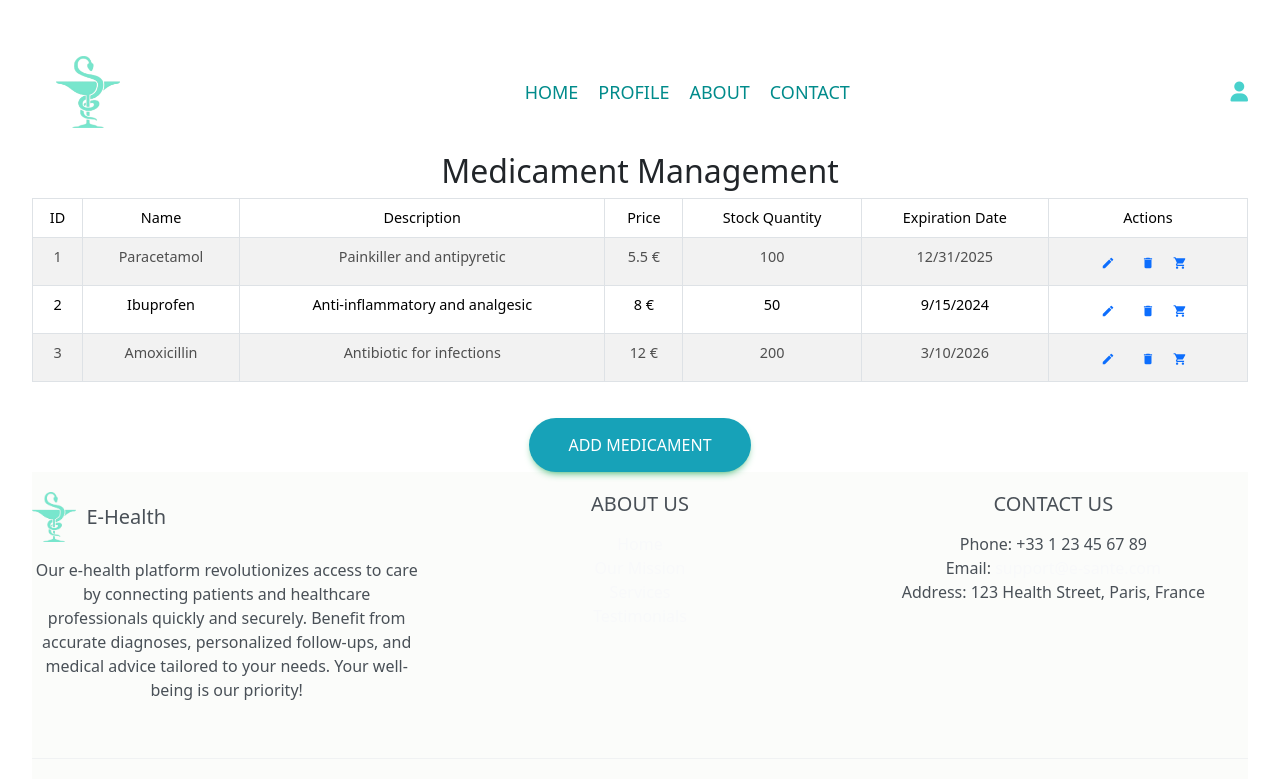
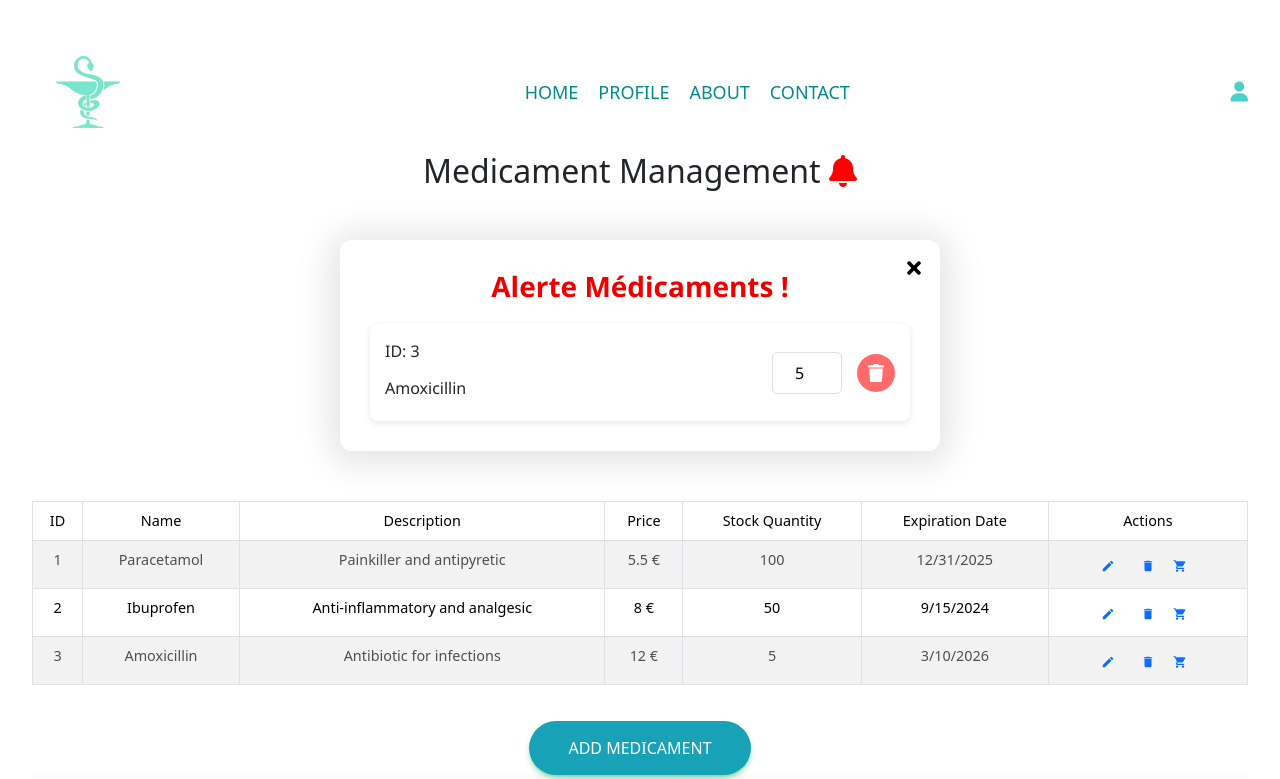
Before and after one commit to yasminelloumi/frontend-react, a React (Vite) app in the folder frontend-react/: page /MedicamentManagement in a window 1280 px wide. Shown: the top 779 px of the page. Built offline with nearby package versions, Linux system fonts and the light colour scheme.

Commit message:
notifications

```diff
--- a/frontend-react/src/App.jsx
+++ b/frontend-react/src/App.jsx
@@ -25,6 +25,7 @@ import MedicationProvider from "./components/Fournisseur/MedicationProvider";
 import { FaHome } from "react-icons/fa";
 import Home from "./components/Pages/Home";
 import ContactForm from "./components/Contact/Contact";
+import AlerteMedicaments from "./components/administrateur/AlerteMedicaments";
 
 
 const AppContent = () => {
@@ -55,6 +56,8 @@ const AppContent = () => {
           <Route path="/contact" element={<ContactForm />} />
           <Route path="/Login" element={<Login />} />
           <Route path="/Register" element={<Register />} />
+
+          <Route path="/AlerteMedicaments" element={<AlerteMedicaments />} />
           <Route path="*" element={<div>404 - Page Not Found</div>} /> {/* Fallback Route */}
         </Routes>
       </main>
--- /dev/null
+++ b/frontend-react/src/components/administrateur/Alerte.css
@@ -0,0 +1,150 @@
+/* Modal Container */
+.medication-modal {
+  font-family: 'Segoe UI', Tahoma, Geneva, Verdana, sans-serif;
+  background-color: #ffffff;
+  border-radius: 12px;
+  box-shadow: 0 3px 33px 11px rgba(0, 0, 0, 0.1);
+  width: 85%;
+  max-width: 600px;
+  margin: 50px auto;
+  padding: 30px;
+  text-align: center;
+  transition: all 0.3s ease;
+  position: relative;
+}
+
+.medication-modal h2 {
+  color: #ed0000;
+  font-size: 28px;
+  margin-bottom: 20px;
+  font-weight: 600;
+}
+
+.medication-list {
+  display: flex;
+  flex-direction: column;
+  gap: 15px;
+}
+
+.medication-item {
+  display: flex;
+  justify-content: space-between;
+  align-items: center;
+  padding: 15px;
+  border-radius: 8px;
+  box-shadow: 0 2px 6px rgba(0, 0, 0, 0.1);
+  transition: transform 0.3s ease;
+}
+
+.medication-item:hover {
+  transform: translateY(-5px);
+  box-shadow: 0 4px 10px rgba(0, 0, 0, 0.15);
+}
+
+.medication-info {
+  text-align: left;
+  flex: 1;
+}
+
+.medication-id {
+  font-size: 14px;
+  color: #9e9e9e;
+}
+
+.medication-actions {
+  display: flex;
+  align-items: center;
+  gap: 15px;
+}
+
+.medication-actions .quantity-input {
+  width: 70px;
+  padding: 8px;
+  font-size: 16px;
+  border-radius: 5px;
+  border: 1px solid #e0e0e0;
+  text-align: center;
+  background-color: #fff;
+  transition: border-color 0.3s ease;
+}
+
+.medication-actions .quantity-input:focus {
+  border-color: #4d9e72;
+  outline: none;
+}
+
+.delete-button {
+  background-color: #ff6b6b;
+  border: none;
+  color: white;
+  padding: 10px;
+  border-radius: 50%;
+  cursor: pointer;
+  transition: background-color 0.3s ease;
+  display: flex;
+  justify-content: center;
+  align-items: center;
+}
+
+.delete-button:hover {
+  background-color: #ff4d4d;
+}
+
+.delete-button:active {
+  transform: scale(0.95);
+}
+
+.delete-button svg {
+  font-size: 18px;
+}
+
+.close-button {
+  position: absolute;
+  top: 10px;
+  right: 10px;
+  background: transparent;
+  border: none;
+  font-size: 20px;
+  color: #000000;
+  cursor: pointer;
+  transition: color 0.3s ease;
+}
+
+.close-button:hover {
+  color: #ff4d4d;
+}
+
+.action-buttons {
+  margin-top: 20px;
+}
+
+.send-button {
+  background-color: #4d9e72;
+  color: white;
+  padding: 12px 30px;
+  border-radius: 8px;
+  font-size: 16px;
+  border: none;
+  cursor: pointer;
+  transition: background-color 0.3s ease;
+}
+
+.send-button:hover {
+  background-color: #387a58;
+}
+
+.send-button:active {
+  transform: scale(0.95);
+}
+
+@media (max-width: 768px) {
+  .medication-item {
+    flex-direction: column;
+    gap: 15px;
+  }
+
+  .medication-actions {
+    flex-direction: column;
+    align-items: flex-start;
+  }
+}
--- /dev/null
+++ b/frontend-react/src/components/administrateur/AlerteMedicaments.jsx
@@ -0,0 +1,49 @@
+import React, { useState } from "react";
+import { FaTrash, FaTimes } from "react-icons/fa";
+import "./Alerte.css";
+
+function AlerteMedicaments({ lowStockMedications, onUpdateQuantity, onDelete }) {
+    const [showModal, setShowModal] = useState(true);
+
+    const handleCloseModal = () => {
+        setShowModal(false);
+    };
+
+    if (!showModal || lowStockMedications.length === 0) return null;
+
+    return (
+        <div className="medication-modal">
+            <button className="close-button" onClick={handleCloseModal}>
+                <FaTimes />
+            </button>
+            <h2>Alerte Médicaments !</h2>
+            <div className="medication-list">
+                {lowStockMedications.map((med) => (
+                    <div key={med.Id} className="medication-item">
+                        <div className="medication-info">
+                            <p>ID: {med.Id}</p>
+                            <h6>{med.Name}</h6>
+                        </div>
+                        <div className="medication-actions">
+                            <input
+                                type="number"
+                                placeholder="Ajouter quantité"
+                                value={med.StockQuantity}
+                                onChange={(e) => onUpdateQuantity(med.Id, e.target.value)}
+                                className="quantity-input"
+                            />
+                            <button
+                                className="delete-button"
+                                onClick={() => onDelete(med.Id)}
+                            >
+                                <FaTrash />
+                            </button>
+                        </div>
+                    </div>
+                ))}
+            </div>
+        </div>
+    );
+}
+
+export default AlerteMedicaments;
--- a/frontend-react/src/components/administrateur/GestionMedicaments.jsx
+++ b/frontend-react/src/components/administrateur/GestionMedicaments.jsx
@@ -1,40 +1,18 @@
-import { useState } from "react";
+import { useState, useEffect } from "react";
 import { Button, Table, Modal, Form } from "react-bootstrap";
-import { MdDelete, MdEdit, MdShoppingCart } from "react-icons/md"; // Import the icons
+import { MdDelete, MdEdit, MdShoppingCart } from "react-icons/md";
+import AlerteMedicaments from "./AlerteMedicaments";
 
 const MedicamentManagement = () => {
-  // Simulate medicament data
   const [medicaments, setMedicaments] = useState([
-    {
-      Id: 1,
-      Name: "Paracetamol",
-      Description: "Painkiller and antipyretic",
-      Price: 5.50,
-      StockQuantity: 100,
-      ExpiryDate: "2025-12-31",
-    },
-    {
-      Id: 2,
-      Name: "Ibuprofen",
-      Description: "Anti-inflammatory and analgesic",
-      Price: 8.00,
-      StockQuantity: 50,
-      ExpiryDate: "2024-09-15",
-    },
-    {
-      Id: 3,
-      Name: "Amoxicillin",
-      Description: "Antibiotic for infections",
-      Price: 12.00,
-      StockQuantity: 200,
-      ExpiryDate: "2026-03-10",
-    },
+    { Id: 1, Name: "Paracetamol", Description: "Painkiller and antipyretic", Price: 5.50, StockQuantity: 100, ExpiryDate: "2025-12-31" },
+    { Id: 2, Name: "Ibuprofen", Description: "Anti-inflammatory and analgesic", Price: 8.00, StockQuantity: 50, ExpiryDate: "2024-09-15" },
+    { Id: 3, Name: "Amoxicillin", Description: "Antibiotic for infections", Price: 12.00, StockQuantity: 5, ExpiryDate: "2026-03-10" }, // Low stock for testing
   ]);
 
-  // Modal state and form data for adding a new medicament
   const [showModal, setShowModal] = useState(false);
-  const [showEditModal, setShowEditModal] = useState(false); // Modal for editing
-  const [showOrderModal, setShowOrderModal] = useState(false); // Modal for ordering
+  const [showEditModal, setShowEditModal] = useState(false);
+  const [showOrderModal, setShowOrderModal] = useState(false);
   const [newMedicament, setNewMedicament] = useState({
     Name: "",
     Description: "",
@@ -43,25 +21,39 @@ const MedicamentManagement = () => {
     ExpiryDate: "",
   });
 
-  const [medicamentToEdit, setMedicamentToEdit] = useState(null); // State for the medicament to edit
-  const [orderQuantity, setOrderQuantity] = useState(1); // Quantity for the order
+  const [medicamentToEdit, setMedicamentToEdit] = useState(null);
+  const [orderQuantity, setOrderQuantity] = useState(1);
 
-  // Handle opening and closing modal
+  const [showAlerte, setShowAlerte] = useState(false);
+
+  // Filtre pour les médicaments avec StockQuantity <= 10
+  const lowStockMedications = medicaments.filter((med) => med.StockQuantity <= 10);
+  const stockFaible = lowStockMedications.length > 0; // Show alert if there are any low stock medications
+
+  // Effect to automatically show the alert if any stock quantity is 10 or less
+  useEffect(() => {
+    if (stockFaible) {
+      setShowAlerte(true);  // Show alert when stock is low
+    } else {
+      setShowAlerte(false); // Hide alert if no low stock
+    }
+  }, [medicaments]); // Dependency on medicaments to re-check whenever it changes
+
+  // Modals and input handlers
   const handleModalClose = () => setShowModal(false);
   const handleModalShow = () => setShowModal(true);
-  const handleEditModalClose = () => setShowEditModal(false); // Close edit modal
+  const handleEditModalClose = () => setShowEditModal(false);
   const handleEditModalShow = (medicament) => {
     setMedicamentToEdit(medicament);
     setShowEditModal(true);
   };
 
-  const handleOrderModalClose = () => setShowOrderModal(false); // Close order modal
+  const handleOrderModalClose = () => setShowOrderModal(false);
   const handleOrderModalShow = (medicament) => {
-    setOrderQuantity(1); // Reset quantity when opening the order modal
+    setOrderQuantity(1);
     setShowOrderModal(true);
   };
 
-  // Handle form input changes
   const handleInputChange = (e) => {
     const { name, value } = e.target;
     setNewMedicament({ ...newMedicament, [name]: value });
@@ -76,45 +68,56 @@ const MedicamentManagement = () => {
     setOrderQuantity(e.target.value);
   };
 
-  // Handle adding a new medicament
+  // Add and Edit actions
   const handleAddMedicament = () => {
-    const newId = medicaments.length + 1; // Generate a new ID for the new medicament
+    const newId = medicaments.length + 1;
     const newMedicamentData = { Id: newId, ...newMedicament };
     setMedicaments([...medicaments, newMedicamentData]);
-    setShowModal(false); // Close modal after adding
+    setShowModal(false);
     setNewMedicament({
       Name: "",
       Description: "",
       Price: "",
       StockQuantity: "",
       ExpiryDate: "",
-    }); // Reset form
+    });
   };
 
-  // Handle editing a medicament
   const handleEditMedicament = () => {
     const updatedMedicaments = medicaments.map((medicament) =>
       medicament.Id === medicamentToEdit.Id ? medicamentToEdit : medicament
     );
     setMedicaments(updatedMedicaments);
-    setShowEditModal(false); // Close the edit modal
+    setShowEditModal(false);
   };
 
-  // Handle deleting a medicament
   const handleDeleteMedicament = (id) => {
     setMedicaments(medicaments.filter((medicament) => medicament.Id !== id));
   };
 
-  // Handle ordering a medicament
   const handleOrderMedicament = () => {
     alert(`Ordering ${orderQuantity} of ${medicamentToEdit.Name} from supplier.`);
-    setShowOrderModal(false); // Close the order modal
-    setOrderQuantity(1); // Reset quantity after order
+    setShowOrderModal(false);
+    setOrderQuantity(1);
   };
 
   return (
     <div className="medicament-management">
-      <h2>Medicament Management</h2>
+      <h2>Medicament Management <i
+        className="fa-solid fa-bell"
+        style={{ color: stockFaible ? "red" : "black", cursor: "pointer" }}
+        onClick={() => setShowAlerte(!showAlerte)}
+      ></i></h2>
+
+      {showAlerte && (
+        <AlerteMedicaments
+          lowStockMedications={lowStockMedications}
+          onUpdateQuantity={handleEditMedicament}
+          onDelete={handleDeleteMedicament}
+          onClose={() => setShowAlerte(false)}
+        />
+      )}
+
       <Table striped bordered hover responsive>
         <thead>
           <tr>
@@ -137,28 +140,14 @@ const MedicamentManagement = () => {
               <td>{medicament.StockQuantity}</td>
               <td>{new Date(medicament.ExpiryDate).toLocaleDateString()}</td>
               <td>
-                <Button
-                  variant="link"
-                  size="sm"
-                  className="me-2"
-                  onClick={() => handleEditModalShow(medicament)}
-                >
-                  <MdEdit /> {/* Edit Icon */}
+                <Button variant="link" size="sm" className="me-2" onClick={() => handleEditModalShow(medicament)}>
+                  <MdEdit />
                 </Button>
-                <Button
-                  variant="link"
-                  size="sm"
-                  onClick={() => handleDeleteMedicament(medicament.Id)}
-                >
-                  <MdDelete /> {/* Delete Icon */}
+                <Button variant="link" size="sm" onClick={() => handleDeleteMedicament(medicament.Id)}>
+                  <MdDelete />
                 </Button>
-                <Button
-                  variant="link"
-                  size="sm"
-                  className="me-2"
-                  onClick={() => handleOrderModalShow(medicament)}
-                >
-                  <MdShoppingCart /> {/* Order Icon */}
+                <Button variant="link" size="sm" className="me-2" onClick={() => handleOrderModalShow(medicament)}>
+                  <MdShoppingCart />
                 </Button>
               </td>
             </tr>
@@ -166,10 +155,7 @@ const MedicamentManagement = () => {
         </tbody>
       </Table>
 
-      {/* Button to add a new medicament */}
-      <Button variant="success" onClick={handleModalShow}>
-        Add Medicament
-      </Button>
+      <Button variant="success" onClick={handleModalShow}>Add Medicament</Button>
 
       {/* Modal for adding a new medicament */}
       <Modal show={showModal} onHide={handleModalClose}>
@@ -180,62 +166,29 @@ const MedicamentManagement = () => {
           <Form>
             <Form.Group className="mb-3" controlId="formMedicamentName">
               <Form.Label>Name</Form.Label>
-              <Form.Control
-                type="text"
-                placeholder="Medicament Name"
-                name="Name"
-                value={newMedicament.Name}
-                onChange={handleInputChange}
-              />
+              <Form.Control type="text" placeholder="Medicament Name" name="Name" value={newMedicament.Name} onChange={handleInputChange} />
             </Form.Group>
             <Form.Group className="mb-3" controlId="formMedicamentDescription">
               <Form.Label>Description</Form.Label>
-              <Form.Control
-                type="text"
-                placeholder="Medicament Description"
-                name="Description"
-                value={newMedicament.Description}
-                onChange={handleInputChange}
-              />
+              <Form.Control type="text" placeholder="Medicament Description" name="Description" value={newMedicament.Description} onChange={handleInputChange} />
             </Form.Group>
             <Form.Group className="mb-3" controlId="formMedicamentPrice">
               <Form.Label>Price</Form.Label>
-              <Form.Control
-                type="number"
-                placeholder="Medicament Price"
-                name="Price"
-                value={newMedicament.Price}
-                onChange={handleInputChange}
-              />
+              <Form.Control type="number" placeholder="Medicament Price" name="Price" value={newMedicament.Price} onChange={handleInputChange} />
             </Form.Group>
             <Form.Group className="mb-3" controlId="formMedicamentStockQuantity">
               <Form.Label>Stock Quantity</Form.Label>
-              <Form.Control
-                type="number"
-                placeholder="Stock Quantity"
-                name="StockQuantity"
-                value={newMedicament.StockQuantity}
-                onChange={handleInputChange}
-              />
+              <Form.Control type="number" placeholder="Stock Quantity" name="StockQuantity" value={newMedicament.StockQuantity} onChange={handleInputChange} />
             </Form.Group>
             <Form.Group className="mb-3" controlId="formMedicamentExpiryDate">
               <Form.Label>Expiration Date</Form.Label>
-              <Form.Control
-                type="date"
-                name="ExpiryDate"
-                value={newMedicament.ExpiryDate}
-                onChange={handleInputChange}
-              />
+              <Form.Control type="date" name="ExpiryDate" value={newMedicament.ExpiryDate} onChange={handleInputChange} />
             </Form.Group>
           </Form>
         </Modal.Body>
         <Modal.Footer>
-          <Button variant="secondary" onClick={handleModalClose}>
-            Close
-          </Button>
-          <Button variant="primary" onClick={handleAddMedicament}>
-            Add
-          </Button>
+          <Button variant="secondary" onClick={handleModalClose}>Close</Button>
+          <Button variant="primary" onClick={handleAddMedicament}>Add</Button>
         </Modal.Footer>
       </Modal>
 
@@ -248,62 +201,29 @@ const MedicamentManagement = () => {
           <Form>
             <Form.Group className="mb-3" controlId="formMedicamentName">
               <Form.Label>Name</Form.Label>
-              <Form.Control
-                type="text"
-                placeholder="Medicament Name"
-                name="Name"
-                value={medicamentToEdit?.Name || ""}
-                onChange={handleEditInputChange}
-              />
+              <Form.Control type="text" placeholder="Medicament Name" name="Name" value={medicamentToEdit?.Name} onChange={handleEditInputChange} />
             </Form.Group>
             <Form.Group className="mb-3" controlId="formMedicamentDescription">
               <Form.Label>Description</Form.Label>
-              <Form.Control
-                type="text"
-                placeholder="Medicament Description"
-                name="Description"
-                value={medicamentToEdit?.Description || ""}
-                onChange={handleEditInputChange}
-              />
+              <Form.Control type="text" placeholder="Medicament Description" name="Description" value={medicamentToEdit?.Description} onChange={handleEditInputChange} />
             </Form.Group>
             <Form.Group className="mb-3" controlId="formMedicamentPrice">
               <Form.Label>Price</Form.Label>
-              <Form.Control
-                type="number"
-                placeholder="Medicament Price"
-                name="Price"
-                value={medicamentToEdit?.Price || ""}
-                onChange={handleEditInputChange}
-              />
+              <Form.Control type="number" placeholder="Medicament Price" name="Price" value={medicamentToEdit?.Price} onChange={handleEditInputChange} />
             </Form.Group>
             <Form.Group className="mb-3" controlId="formMedicamentStockQuantity">
               <Form.Label>Stock Quantity</Form.Label>
-              <Form.Control
-                type="number"
-                placeholder="Stock Quantity"
-                name="StockQuantity"
-                value={medicamentToEdit?.StockQuantity || ""}
-                onChange={handleEditInputChange}
-              />
+              <Form.Control type="number" placeholder="Stock Quantity" name="StockQuantity" value={medicamentToEdit?.StockQuantity} onChange={handleEditInputChange} />
             </Form.Group>
             <Form.Group className="mb-3" controlId="formMedicamentExpiryDate">
               <Form.Label>Expiration Date</Form.Label>
-              <Form.Control
-                type="date"
-                name="ExpiryDate"
-                value={medicamentToEdit?.ExpiryDate || ""}
-                onChange={handleEditInputChange}
-              />
+              <Form.Control type="date" name="ExpiryDate" value={medicamentToEdit?.ExpiryDate} onChange={handleEditInputChange} />
             </Form.Group>
           </Form>
         </Modal.Body>
         <Modal.Footer>
-          <Button variant="secondary" onClick={handleEditModalClose}>
-            Close
-          </Button>
-          <Button variant="primary" onClick={handleEditMedicament}>
-            Save Changes
-          </Button>
+          <Button variant="secondary" onClick={handleEditModalClose}>Close</Button>
+          <Button variant="primary" onClick={handleEditMedicament}>Save</Button>
         </Modal.Footer>
       </Modal>
 
@@ -313,25 +233,14 @@ const MedicamentManagement = () => {
           <Modal.Title>Order Medicament</Modal.Title>
         </Modal.Header>
         <Modal.Body>
-          <Form>
-            <Form.Group className="mb-3" controlId="formOrderQuantity">
-              <Form.Label>Quantity</Form.Label>
-              <Form.Control
-                type="number"
-                min="1"
-                value={orderQuantity}
-                onChange={handleOrderQuantityChange}
-              />
-            </Form.Group>
-          </Form>
+          <Form.Group className="mb-3" controlId="formOrderQuantity">
+            <Form.Label>Order Quantity</Form.Label>
+            <Form.Control type="number" value={orderQuantity} onChange={handleOrderQuantityChange} />
+          </Form.Group>
         </Modal.Body>
         <Modal.Footer>
-          <Button variant="secondary" onClick={handleOrderModalClose}>
-            Close
-          </Button>
-          <Button variant="primary" onClick={handleOrderMedicament}>
-            Order
-          </Button>
+          <Button variant="secondary" onClick={handleOrderModalClose}>Close</Button>
+          <Button variant="primary" onClick={handleOrderMedicament}>Order</Button>
         </Modal.Footer>
       </Modal>
     </div>
```
